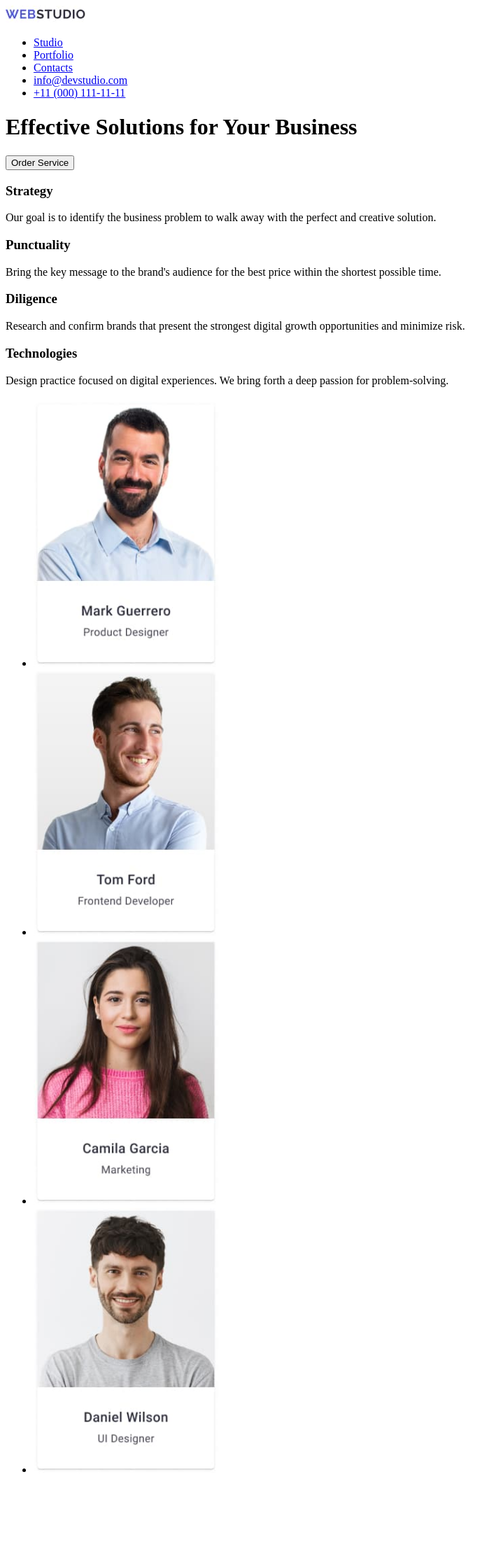
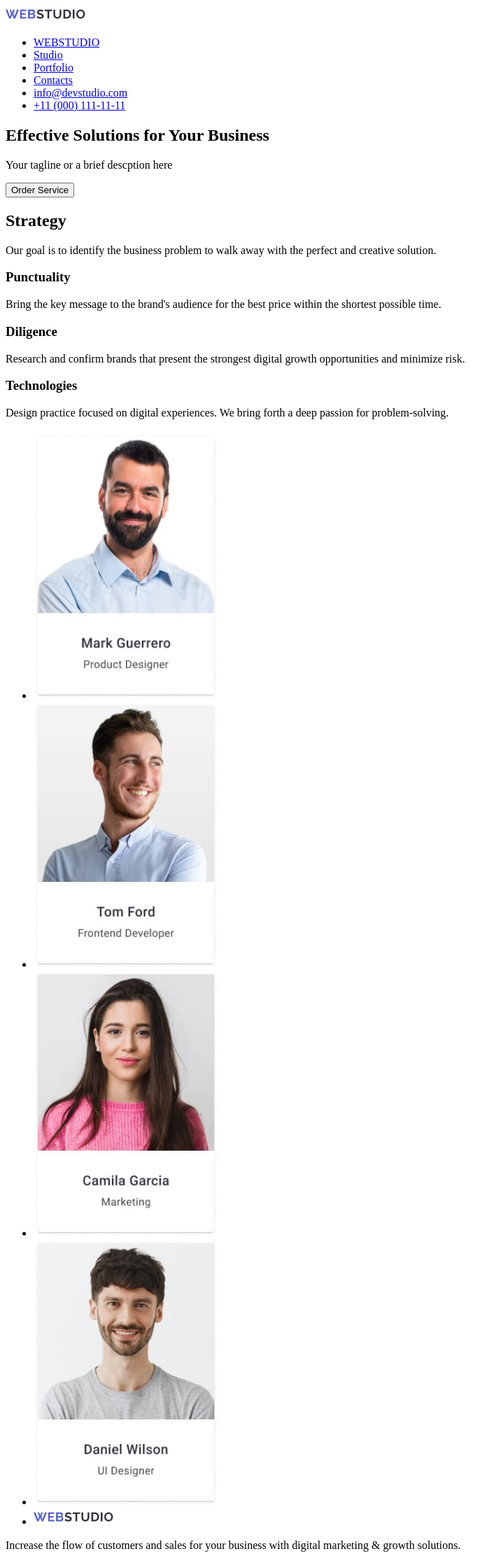
Before and after one commit to Roman25745/goit-markup-hw-01, a plain HTML site: page index.html in a window 1280 px wide. Shown: the whole page at 70% size, without its empty margins (0-719 px from the left). Before the commit the page ends 2125 px from the top, so only its background shows below. Drawn offline with Linux system fonts and the light colour scheme.

Commit message:
corrected errors

```diff
--- a/index.html
+++ b/index.html
@@ -10,34 +10,29 @@
   </head>
 <body>
   <header>
-    <a href="/">
-      <img
-        src="images/Logo.jpg"
-        width="115"
-        height="24"
-        alt="logoWebstudio"
-      />
-    </a>
-
-    <nav>
+    <img
+    src="images/Logo.jpg"
+    width="115"
+    height="24"
+    alt="Webstudio Logo"/>
       <ul>
+       <li><a href="WEBSTUDIO">WEBSTUDIO</a></li>
         <li><a href="Studio">Studio</a></li>
         <li><a href="Portfolio">Portfolio</a></li>
         <li><a href="Contacts">Contacts</a></li>
         <li><a href="info@devstudio.com">info@devstudio.com</a></li>
         <li><a href="+11_(000)_111-11-11">+11 (000) 111-11-11</a></li>
       </ul>
-    </nav>
   </header>
 
   <main>
+    <section class="hero">
     <h1>Effective Solutions
       for Your Business</h1>
-    <p>
-
-    </p>
+      <p>Your tagline or a brief descption here</p>
     <button type="button">Order Service</button>
-    <h3>Strategy</h3>
+    </section>
+    <h2>Strategy</h2>
     <p>
       Our goal is to identify the business
       problem to walk away with the perfect and creative solution.
@@ -49,13 +44,13 @@
     </p>
     <h3>Technologies</h3>
     <p>Design practice focused on digital experiences. We bring forth a deep passion for problem-solving.</p>
-    </main>
-
-    <section>
       <h2 id="clubs"></h2>
       <p>
       </p>
+      </main>
 
+      <footer>
+        <section>
       <ul>
         <li>
           <a href="images/TeamCard1.jpg" target="_blank">
@@ -97,8 +92,18 @@
             />
           </a>
         </li>
+        <li>
+        <a href="images/Logo.jpg" target="_blank">
+        <img
+        src="images/Logo.jpg"
+        width="115"
+        height="24"
+        alt="Webstudio Logo"/>
+        </a>
+        </li>
       </ul>
+      <p>Increase the flow of customers and sales for your business with digital marketing & growth solutions.</p>
     </section>
-
+  </footer>
 </body>
 </html>
```
